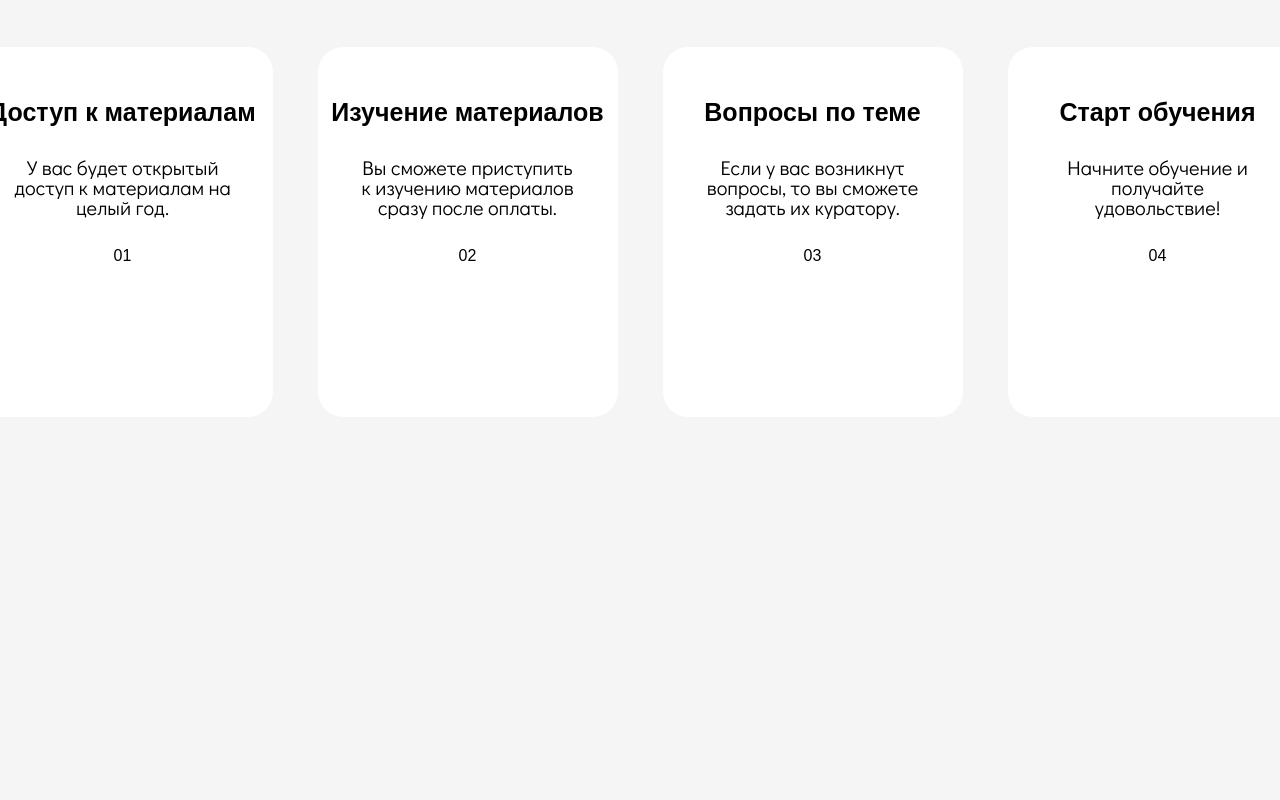
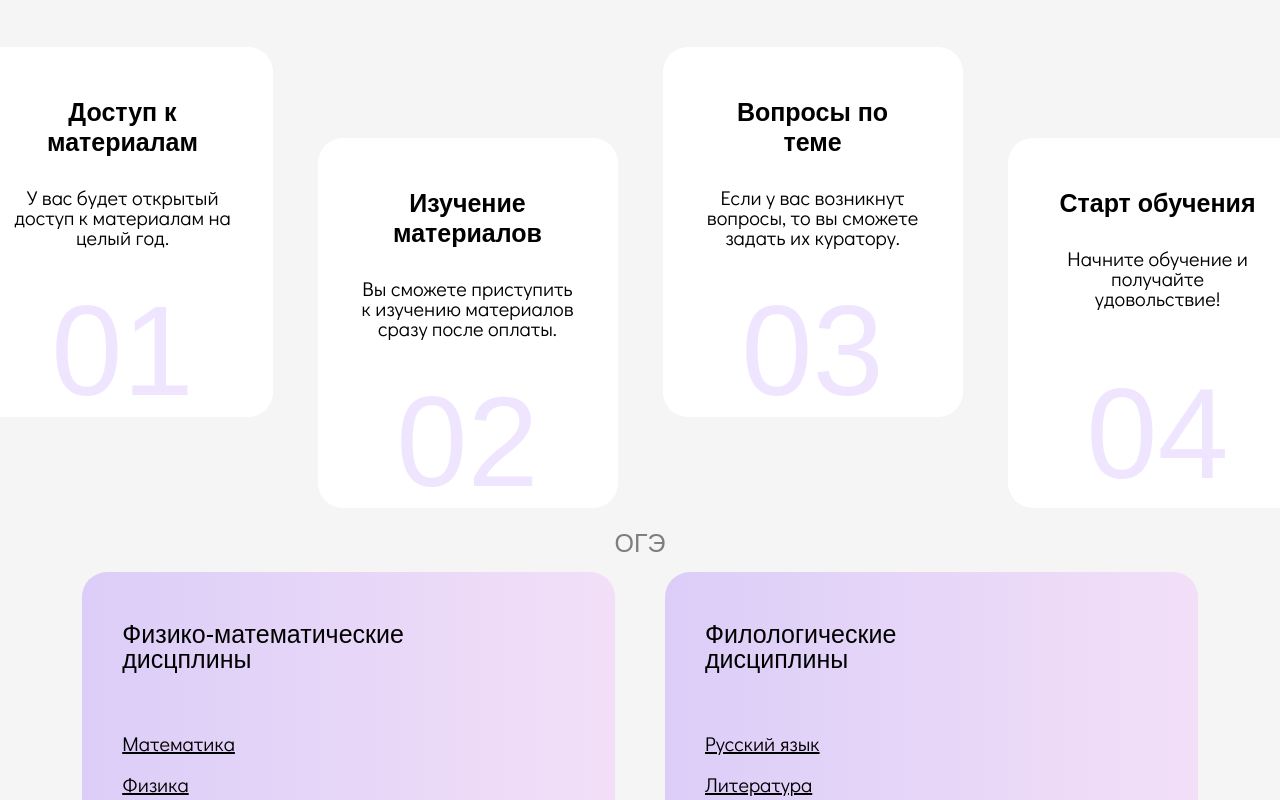
Before and after one commit to ShibouDev/school-project-with-katya, a React (Create React App) app: page / in a window 1280 px wide. Shown: the part 1100-1900 px from the top of the page. Built offline with nearby package versions, Linux system fonts and the light colour scheme; a web font is replaced by a local one.

Commit message:
fixed oge and about

```diff
--- a/src/components/About.jsx
+++ b/src/components/About.jsx
@@ -6,12 +6,14 @@ const About = () => {
     return (
         <section className={styles.about}>
             <div className={styles.container}>
-                    <h2 className={styles.title}>ПРОЦЕСС ОБУЧЕНИЯ</h2>
-                    <div className={styles.aboutItemContainer}>
-                        {AboutItemData.map((el, index) => (
-                            <AboutItem title={el.title} description={el.description} number={`0${index+1}`}/>
-                        ))}
-                    </div>
+                <h2 className={styles.title}>ПРОЦЕСС ОБУЧЕНИЯ</h2>
+                <div className={styles.aboutItemContainer}>
+                    {AboutItemData.map((el, index) => (
+                        <div className={styles.test}>
+                            <AboutItem title={el.title} description={el.description} number={`0${index + 1}`} />
+                        </div>
+                    ))}
+                </div>
             </div>
         </section>
     )
--- a/src/components/AboutItem.jsx
+++ b/src/components/AboutItem.jsx
@@ -4,8 +4,10 @@ import styles from "../styles/AboutItem.module.css"
 const AboutItem = ({ title, description, number }) => {
     return (
         <div className={styles.aboutItem}>
-            <p className={styles.title}>{title}</p>
-            <p className={styles.description}>{description}</p>
+            <div className={styles.info}>
+                <p className={styles.title}>{title}</p>
+                <p className={styles.description}>{description}</p>
+            </div>
             <p className={styles.number}>{number}</p>
         </div>
     )
--- a/src/components/Oge.jsx
+++ b/src/components/Oge.jsx
@@ -1,6 +1,5 @@
 import { OgeData } from "../data/OgeData"
 import styles from "../styles/Oge.module.css"
-import { ButtonSecondary } from './ui/Buttons'
 const Oge = () => {
     return (
         <section className={styles.about}>
@@ -13,11 +12,10 @@ const Oge = () => {
                                 <div className={styles.ogeItemContainer2}>
                                     <div className={styles.ogeItemHeader}>
                                         <p className={styles.ogeItemHeaderText}>{el.title}</p>
-                                        <img className={styles.ogeItemHeaderImg} src={el.picture} alt="" />
                                     </div>
                                     <div className={styles.ogeItemBody}>
                                         {(el.buttons).map((buttonTitle) => (
-                                            <ButtonSecondary title={buttonTitle} />
+                                            <a href="/" className={styles.link}>{buttonTitle}</a>
                                         ))}
                                     </div>
                                 </div>
--- a/src/index.css
+++ b/src/index.css
@@ -3,7 +3,8 @@
 @import url(https://fonts.googleapis.com/css?family=Didact+Gothic:regular);
 :root{
   --color-purple: #B682FE;
-  --color-gradient-purple: linear-gradient(90deg, rgba(149,98,255,1) 0%, rgba(236,163,254,1) 100%)
+  --color-purple-opacity36: #b682fe36;
+  --color-gradient-purple: linear-gradient(90deg, #9562FF45 0%, #ECA3FE45 100%)
 }
 body {
   margin: 0;
--- a/src/styles/About.module.css
+++ b/src/styles/About.module.css
@@ -27,6 +27,12 @@
   display: grid;
   grid-template-columns: 1fr 1fr 1fr 1fr;
   grid-gap: 45px;
-  align-items: center;
-  padding-bottom: 1000px;
+  height: 461px;
 }
+.test{
+  height: 100%;
+  display: flex;
+}
+.test:nth-child(2n){
+  align-items: flex-end;
+}
--- a/src/styles/AboutItem.module.css
+++ b/src/styles/AboutItem.module.css
@@ -3,15 +3,23 @@
     height: 370px;
     background-color: #FFFFFF;
     border-radius: 25px;
+    display: flex;
+    justify-content: space-between;
+    flex-direction: column;
 }
 
 .title {
+    width: 70%;
     padding-top: 50px;
     font-weight: 700;
     font-size: 25px;
     line-height: 30px;
 }
-
+.info{
+    display: flex;
+    flex-direction: column;
+    align-items: center;
+}
 .description {
     padding: 30px 40px 30px 40px;
     font-family: Didact Gothic;
@@ -19,3 +27,8 @@
     font-size: 20px;
     line-height: 20px;
 }
+.number{
+    color: var(--color-purple-opacity36);
+    font-weight: 500;
+    font-size: 128px;
+}
--- a/src/styles/Oge.module.css
+++ b/src/styles/Oge.module.css
@@ -8,8 +8,16 @@
     align-content: center;
     width: 100%;
 }
+.title2{
+    color: #11111185;
+    justify-content: center;
+    font-weight: 300;
+    font-size: 25px;
+    line-height: 30px;
+}
 .item {
     background: var(--color-gradient-purple);
+    border-radius: 25px;
 }
 .ogeItemContainer {
     display: grid;
@@ -41,20 +49,28 @@
     display: flex;
     justify-content: space-between;
 }
-
+.link{
+    text-decoration: underline;
+    font-family: 'Didact Gothic', sans-serif;
+    font-weight: 400;
+    font-size: 20px;
+}
+.link:not(:last-child){
+    margin-bottom: 18px;
+}
 .ogeItemHeaderText {
     width: 70%;
-    font-family: "Proxima Nova";
-    font-weight: 300;
+    font-weight: 500;
     font-size: 25px;
     line-height: 25px;
-    color: #ffffff;
+    color: #000000;
 }
 
 .ogeItemBody {
     display: flex;
     flex-direction: column;
     width: 50%;
+    margin-top: 60px;
     color: white;
 }
 .buttonSecondary {
```
Also changed, not shown: src/data/AboutItemData.js (line endings or trailing spaces).
